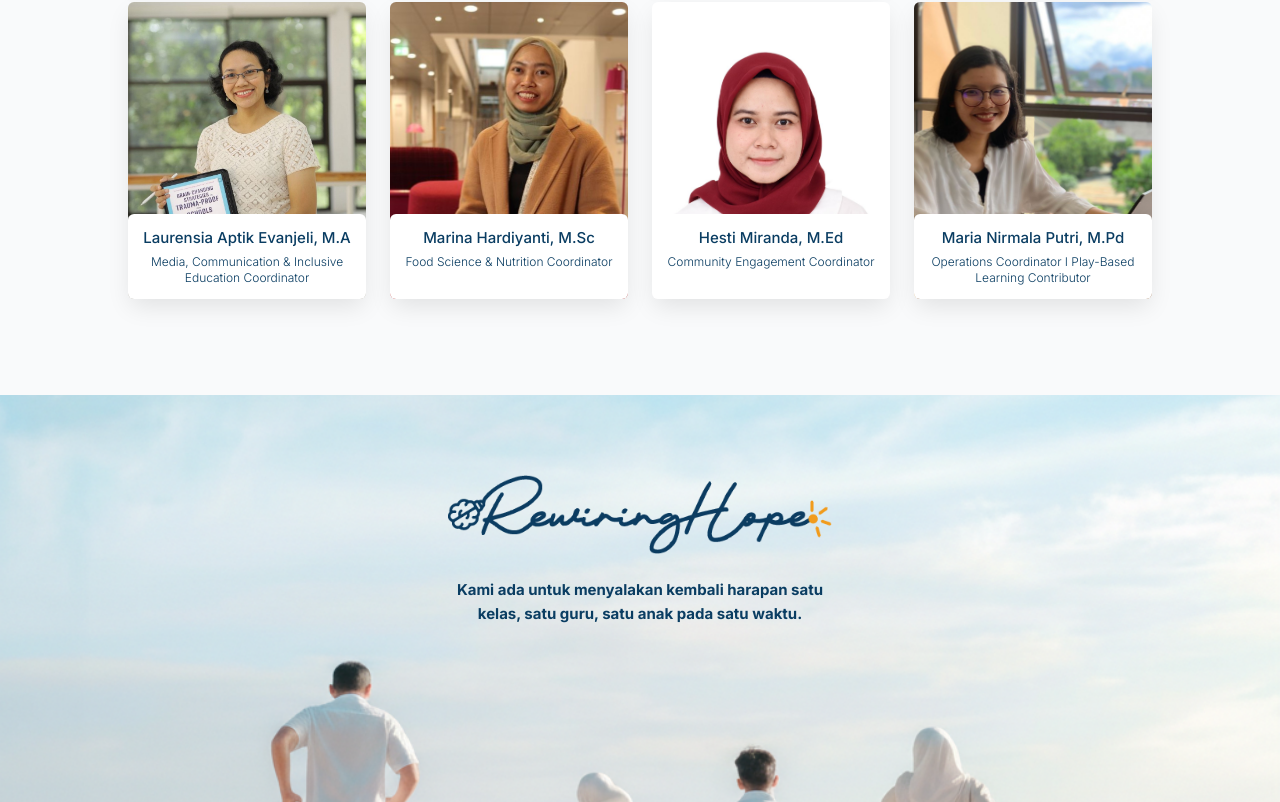
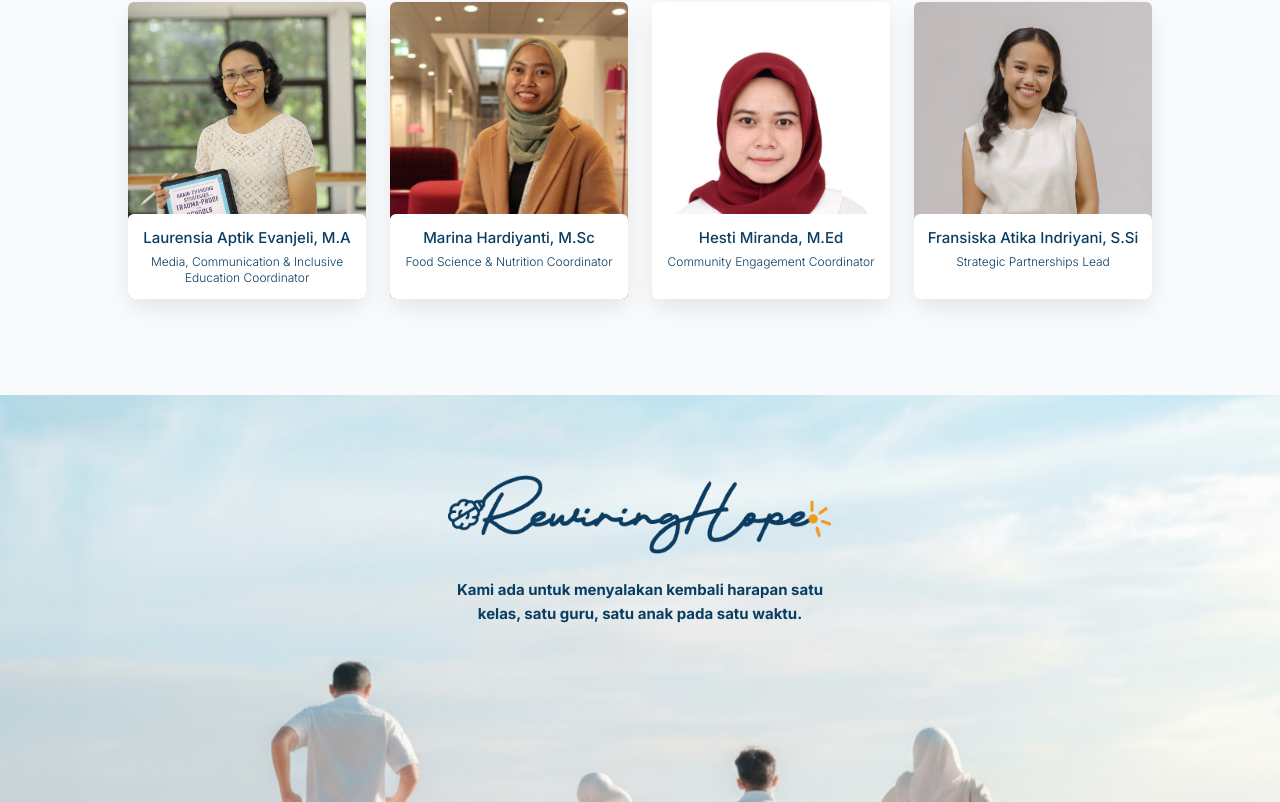
Before and after one commit to iqbalrez/rewiring-hope, a React (Vite) app: page /about in a window 1280 px wide. Shown: the part 2885-3687 px from the top of the page. Built offline with nearby package versions, Linux system fonts and the light colour scheme; no server answers.

Commit message:
fix: add photo in team

```diff
--- a/src/component/team-aos.jsx
+++ b/src/component/team-aos.jsx
@@ -10,8 +10,8 @@ import avatarLaura from '../assets/images/client/laura.jpg';
 import avatarLinda from '../assets/images/client/linda.jpg';
 import avatarHesti from '../assets/images/client/hesti.jpg';
 import avatarChristiyanti from '../assets/images/client/christiyanti.jpg';
-import avatarMaria from '../assets/images/client/maria.jpg';
 import avatarVega from '../assets/images/client/vega.jpg';
+import avatarFransiska from '../assets/images/client/fransiska.jpeg';
 
 export default function TeamAos() {
   const team = [
@@ -51,9 +51,9 @@ export default function TeamAos() {
       designation: 'Community Engagement Coordinator',
     },
     {
-      name: 'Maria Nirmala Putri, M.Pd',
-      profile: avatarMaria,
-      designation: 'Operations Coordinator I Play-Based Learning Contributor',
+      name: 'Fransiska Atika Indriyani, S.Si',
+      profile: avatarFransiska,
+      designation: 'Strategic Partnerships Lead',
     },
   ];
 
```
Also changed, not shown: src/assets/images/client/fransiska.jpeg (added).
